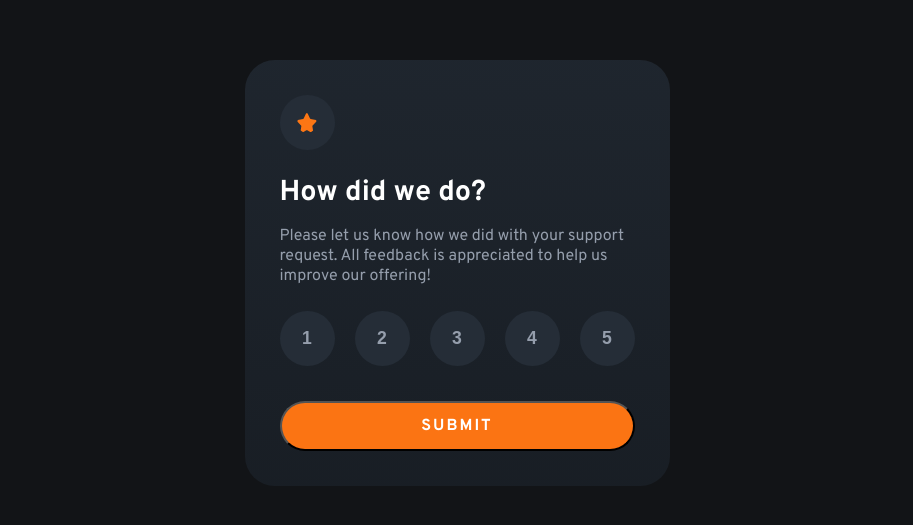
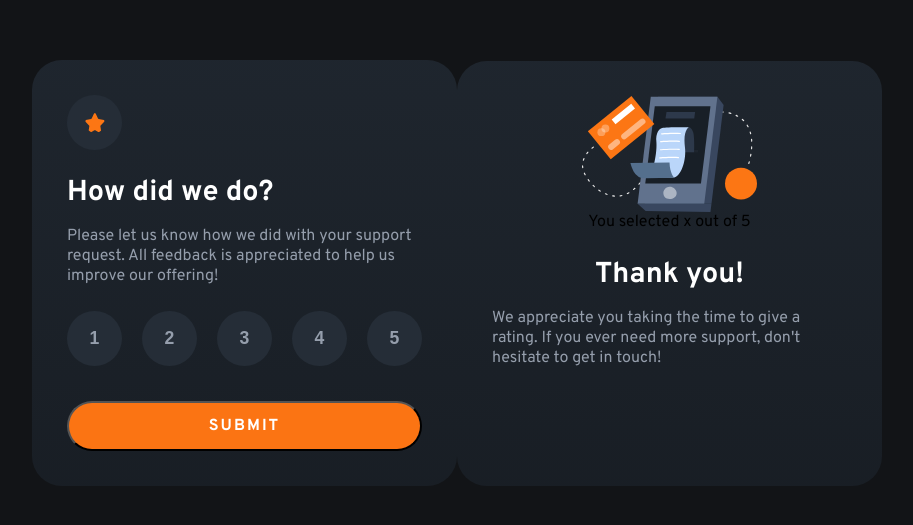
Before and after one commit to pRicard0/Interactive-rating, a plain HTML site: page index.html in a window 1280 px wide. Shown: the part 127-652 px from the top of the page, without its empty margins (183-1096 px from the left). Drawn offline with Linux system fonts and the light colour scheme.

Commit message:
thank you section html added

```diff
--- a/index.html
+++ b/index.html
@@ -10,7 +10,7 @@
 </head>
 <body>
   <!-- Rating state start -->
-  <main class="container">
+  <main class="container active">
     <div class="image-box"><img src="images/icon-star.svg" class="icon"></div>
     <h1 class="title">How did we do?</h1>
     <p class="text">
@@ -28,6 +28,15 @@
   </main>
   <!-- Rating state end -->
 
+  <section class="container" id="thankyou">
+    <img src="./images/illustration-thank-you.svg" alt="" id="thankyou-image">
+    <span>You selected x out of 5</span>
+    <h1 class="title">Thank you!</h1>
+    <p class="text" id="thankyou-text">
+      We appreciate you taking the time to give a rating.
+      If you ever need more support, don't hesitate to get in touch!
+    </p>
+  </section>
 
 </body>
 </html>
--- a/style.css
+++ b/style.css
@@ -21,6 +21,16 @@ body {
     min-height: 425px;
     padding: 35px;
     border-radius: 30px;
+}
+
+#thankyou {
+    display: flex;
+    flex-direction: column;
+    align-items: center;
+}
+
+#thankyou-image {
+    width: 175px;
 }
 
 .image-box {
```
